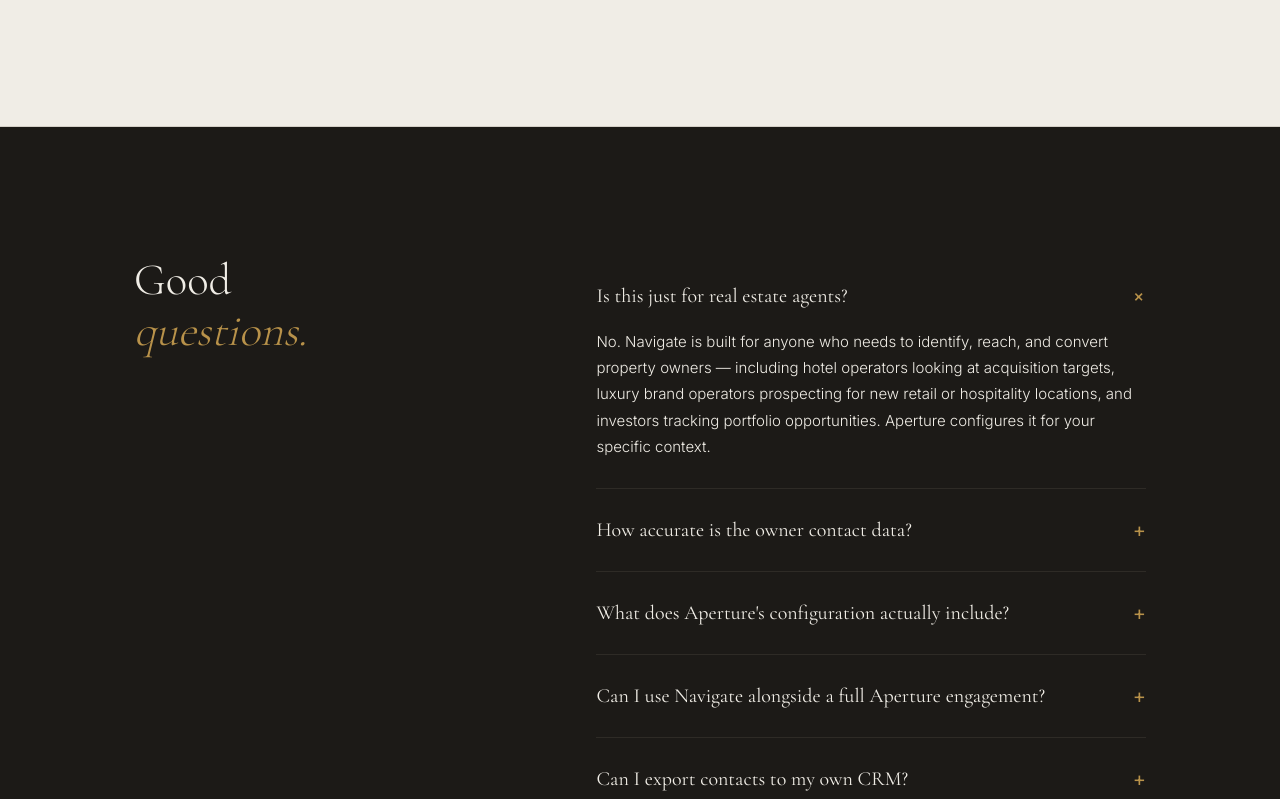
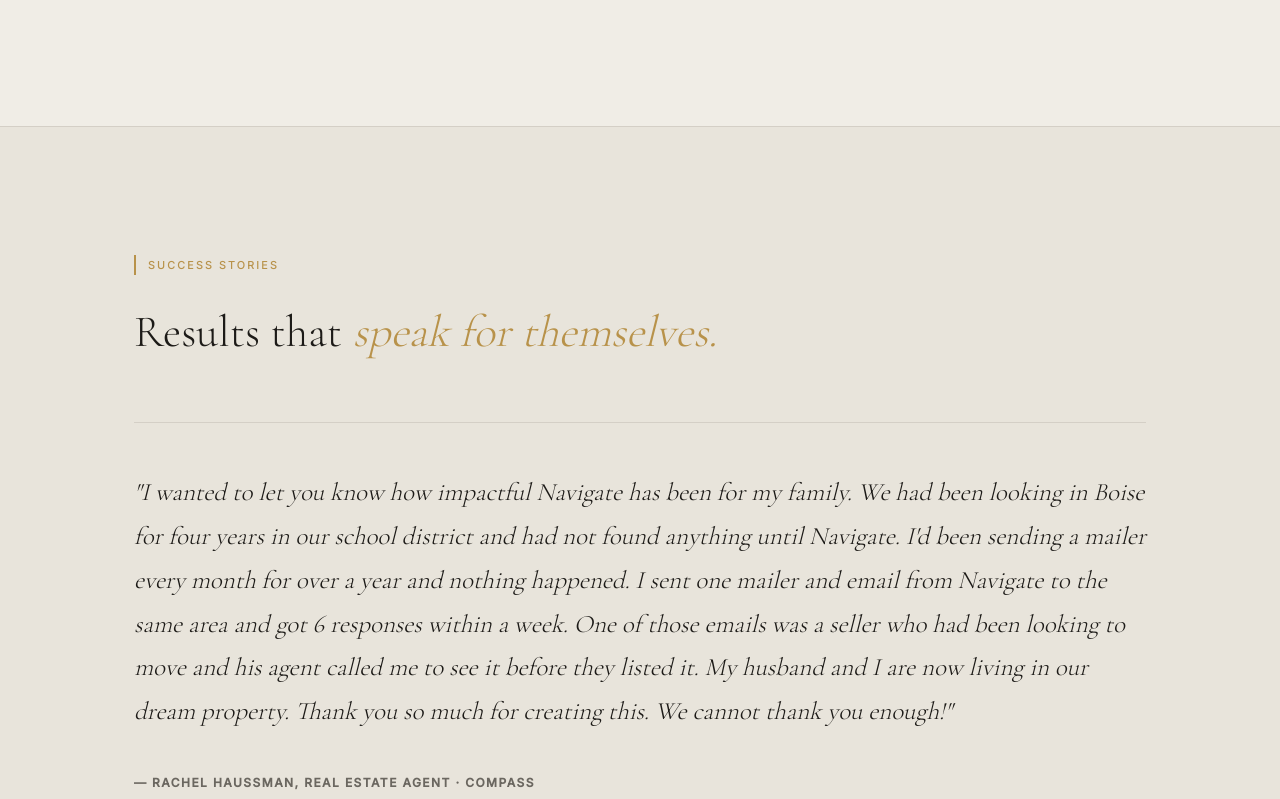
Before and after one commit to letsnavigatebmw/aperture-hospitality, a Next.js app: page /data-intelligence in a window 1280 px wide. Shown: the part 4481-5280 px from the top of the page. Built offline with nearby package versions, Linux system fonts and the light colour scheme.

Commit message:
Add testimonial section to Data Intelligence landing page with Rachel Haussman quote

```diff
--- a/app/data-intelligence/page.tsx
+++ b/app/data-intelligence/page.tsx
@@ -375,6 +375,32 @@ export default function DataIntelligencePage() {
         </div>
       </section>
 
+      {/* TESTIMONIAL SECTION */}
+      <section style={{ background: '#E8E4DB', padding: 'clamp(5rem, 10vw, 9rem) 0', borderBottom: '1px solid #D4CFC6' }}>
+        <div style={{ maxWidth: '1140px', margin: '0 auto', padding: '0 clamp(1.5rem, 5vw, 4rem)' }}>
+          {/* Header */}
+          <div style={{ marginBottom: '4rem' }}>
+            <div style={{ display: 'flex', alignItems: 'center', gap: '0.75rem', fontSize: '0.6875rem', fontWeight: 500, letterSpacing: '0.18em', textTransform: 'uppercase', color: '#B8924A', marginBottom: '2rem' }}>
+              <div style={{ width: '2px', height: '1.25rem', background: '#B8924A' }}></div>
+              Success Stories
+            </div>
+            <h2 style={{ fontFamily: "'Cormorant Garamond', Georgia, serif", fontSize: 'clamp(2.25rem, 3.5vw, 3.25rem)', fontWeight: 300, lineHeight: 1.15, maxWidth: '28ch' }}>
+              Results that <em style={{ fontStyle: 'italic', color: '#B8924A' }}>speak for themselves.</em>
+            </h2>
+          </div>
+
+          {/* Testimonial */}
+          <div style={{ paddingTop: '3rem', borderTop: '1px solid #D4CFC6' }}>
+            <p style={{ fontFamily: "'Cormorant Garamond', Georgia, serif", fontSize: 'clamp(1.25rem, 2vw, 1.5625rem)', fontWeight: 300, fontStyle: 'italic', lineHeight: 1.75, color: '#1C1A17', marginBottom: '2.5rem', margin: '0 0 2.5rem 0' }}>
+              "I wanted to let you know how impactful Navigate has been for my family. We had been looking in Boise for four years in our school district and had not found anything until Navigate. I'd been sending a mailer every month for over a year and nothing happened. I sent one mailer and email from Navigate to the same area and got 6 responses within a week. One of those emails was a seller who had been looking to move and his agent called me to see it before they listed it. My husband and I are now living in our dream property. Thank you so much for creating this. We cannot thank you enough!"
+            </p>
+            <div style={{ fontSize: '0.75rem', fontWeight: 600, letterSpacing: '0.12em', textTransform: 'uppercase', color: '#6B6760' }}>
+              — Rachel Haussman, Real Estate Agent · Compass
+            </div>
+          </div>
+        </div>
+      </section>
+
       {/* FAQ */}
       <section style={{ background: '#1C1A17', padding: 'clamp(5rem, 10vw, 9rem) 0', borderBottom: '1px solid #2e2b26' }}>
         <div style={{ maxWidth: '1140px', margin: '0 auto', padding: '0 clamp(1.5rem, 5vw, 4rem)' }}>
```
